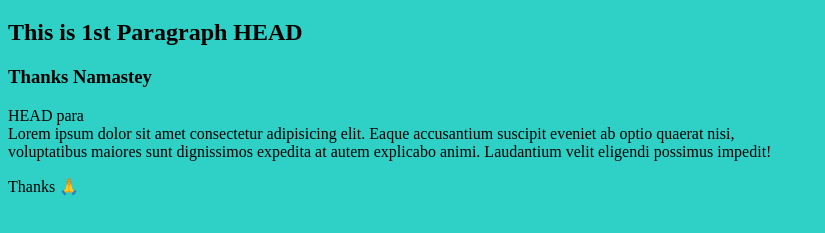
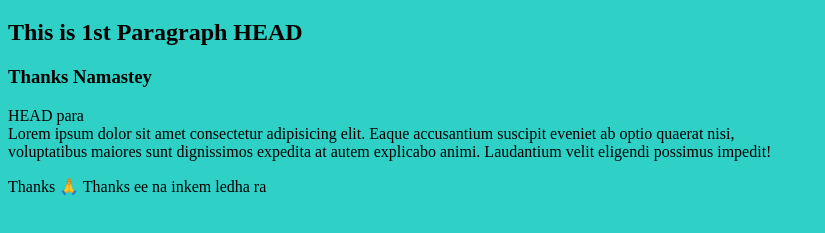
Before and after one commit to abdulafroz0001/About-me, a plain HTML site: page index.html in a window 1280 px wide. Shown: the part 61-294 px from the top of the page, without its empty margins (0-825 px from the left). Drawn offline with Linux system fonts and the light colour scheme.

Commit message:
Hello Afroz

```diff
--- a/index.html
+++ b/index.html
@@ -19,7 +19,9 @@
        voluptatibus maiores sunt dignissimos expedita at autem explicabo animi. Laudantium velit eligendi possimus impedit!
     </p>
 	<p>
-			Thanks 🙏 </p>
+			Thanks 🙏
+                        Thanks ee na inkem ledha ra
+</p>
 
 </body>
 </html>
```
